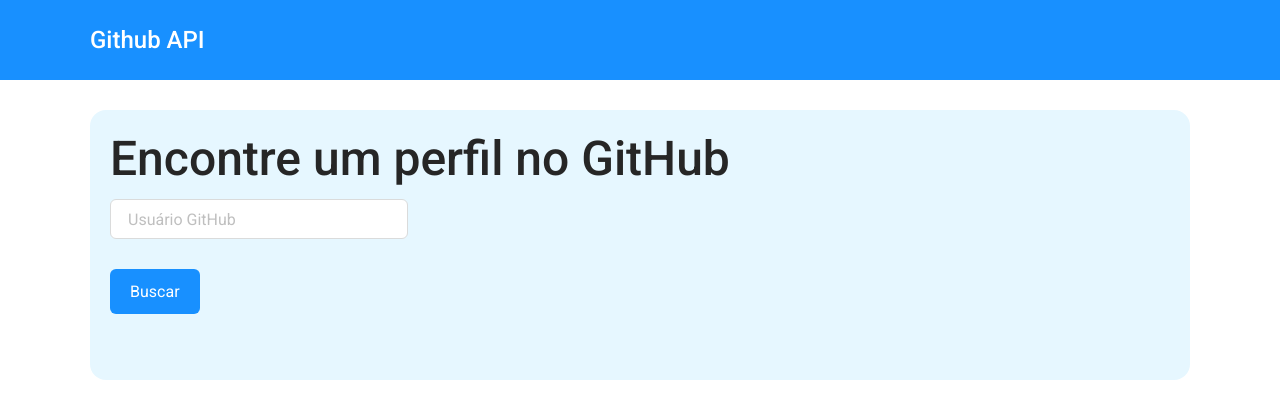
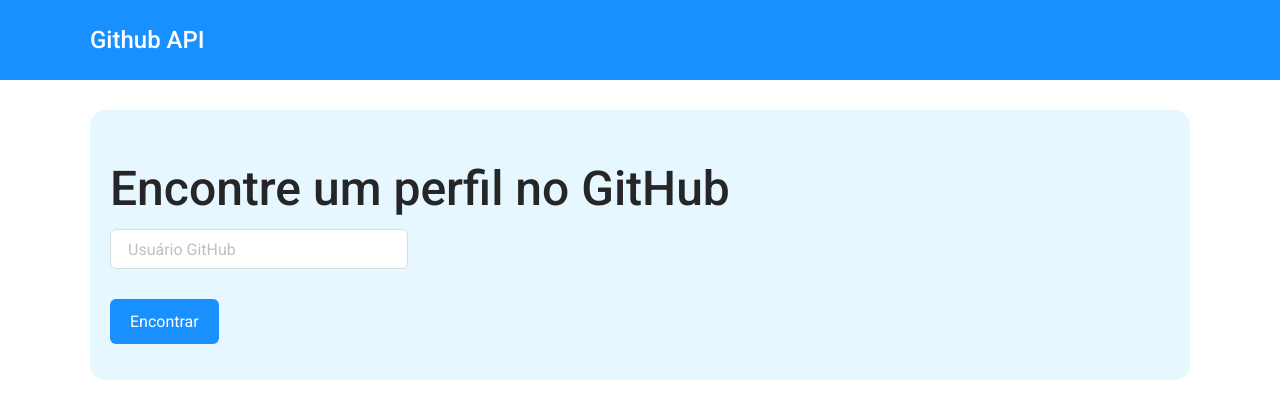
Before and after one commit to gustavoronan/desafio-githubAPI, a React (Vite) app: page /search in a window 1280 px wide. Shown: the top 418 px of the page. Built offline with nearby package versions, Linux system fonts and the light colour scheme.

Commit message:
consumindo dados do formulario

```diff
--- a/src/components/Button/index.tsx
+++ b/src/components/Button/index.tsx
@@ -2,13 +2,14 @@
 
 type Props = {
     text: string;
+    type?: "button" | "submit"
 }
 
 export default function Button({text} : Props) {
 
     return (
-        <div className="button">
+        <button className="button">
             {text}
-        </div>
+        </button>
     )
 }
--- a/src/components/Button/styles.css
+++ b/src/components/Button/styles.css
@@ -1,4 +1,4 @@
-.button {
+button {
     border-radius: 6px;
     background-color: var(--color-bg-secondary);
     color: var(--color-font-tertiary);
@@ -8,4 +8,5 @@
     display: flex;
     align-items: center;
     justify-content: center;
+    border: none;
 }
--- a/src/components/Card/index.tsx
+++ b/src/components/Card/index.tsx
@@ -1,3 +1,4 @@
+import { useState } from "react";
 import Button from "../Button";
 import "./styles.css";
 
@@ -5,17 +6,40 @@
   title: string;
 };
 
+type FormData ={
+  userName: string;
+}
+
 export default function Card({ title }: Props) {
+
+  const [formData, setFormData] = useState<FormData>({
+    userName: ''
+  });
+
+  function handleInputChange(event: any){
+    const value = event.target.value
+    const name = event.target.name
+    setFormData({...formData, [name]: value})
+  }
+
   return (
     <div className="card">
-      <h2>{title}</h2>
+     <div className="mt30">
+         <h2>{title}</h2>
+      </div>
 
       <form className="search-bar">
-         <input type="text" placeholder="Usuário GitHub" />
+         <input
+         name="userName"
+         value={formData.userName}
+         type="text"
+         placeholder="Usuário GitHub"
+         onChange={handleInputChange}
+         />
+        <div className="dflex mt30 mb54">
+            <Button text="Encontrar" type="submit" />
+        </div>
       </form>
-        <div className="dflex mt30">
-            <Button text="Buscar" />
-        </div>
     </div>
   );
 }
--- a/src/index.css
+++ b/src/index.css
@@ -46,3 +46,7 @@
 .mt30 {
     margin-top: 30px;
 }
+
+.mb54 {
+    margin-bottom: 54px;
+}
```
Also changed, not shown: src/components/Card/styles.css (line endings or trailing spaces).
